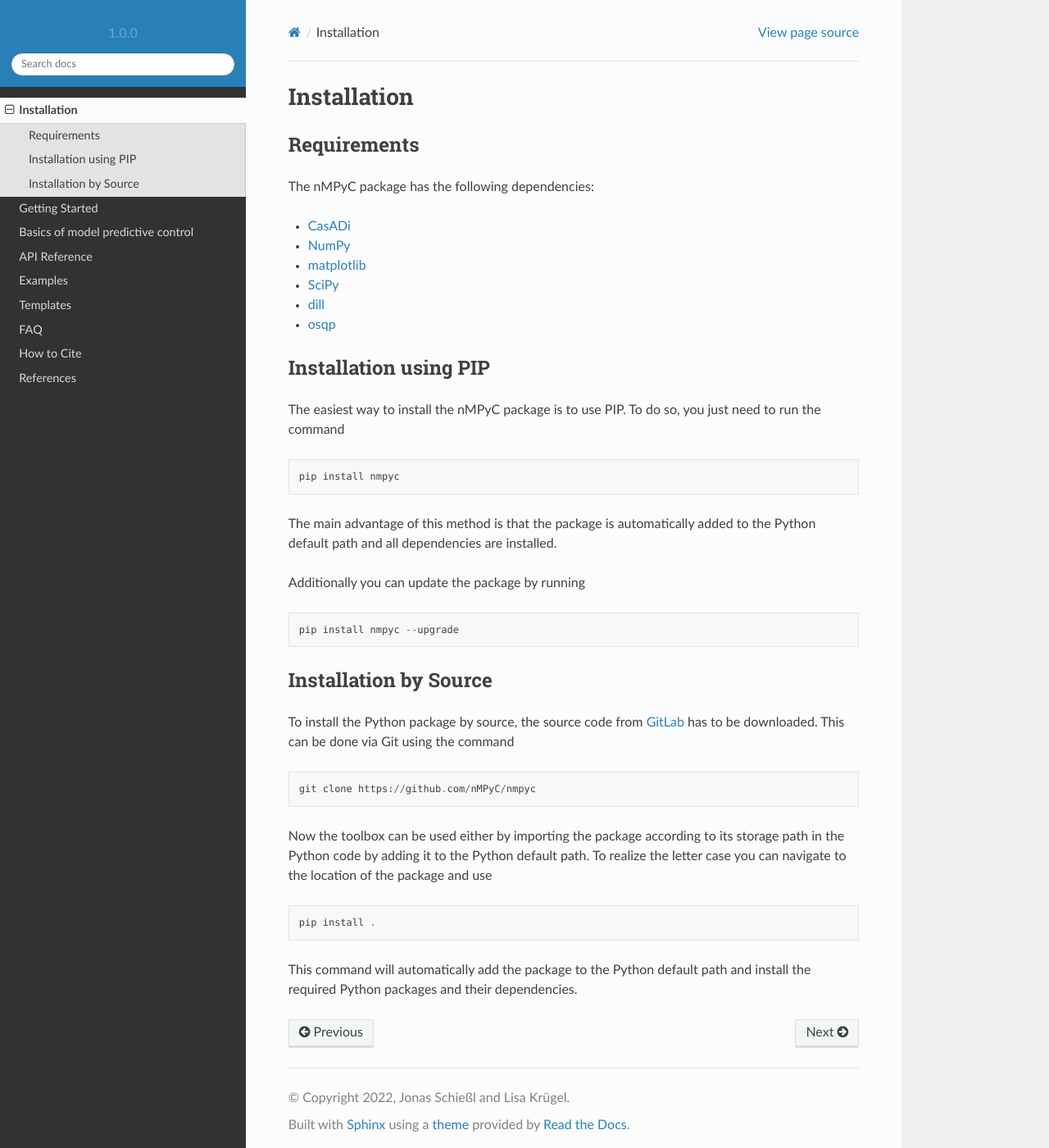
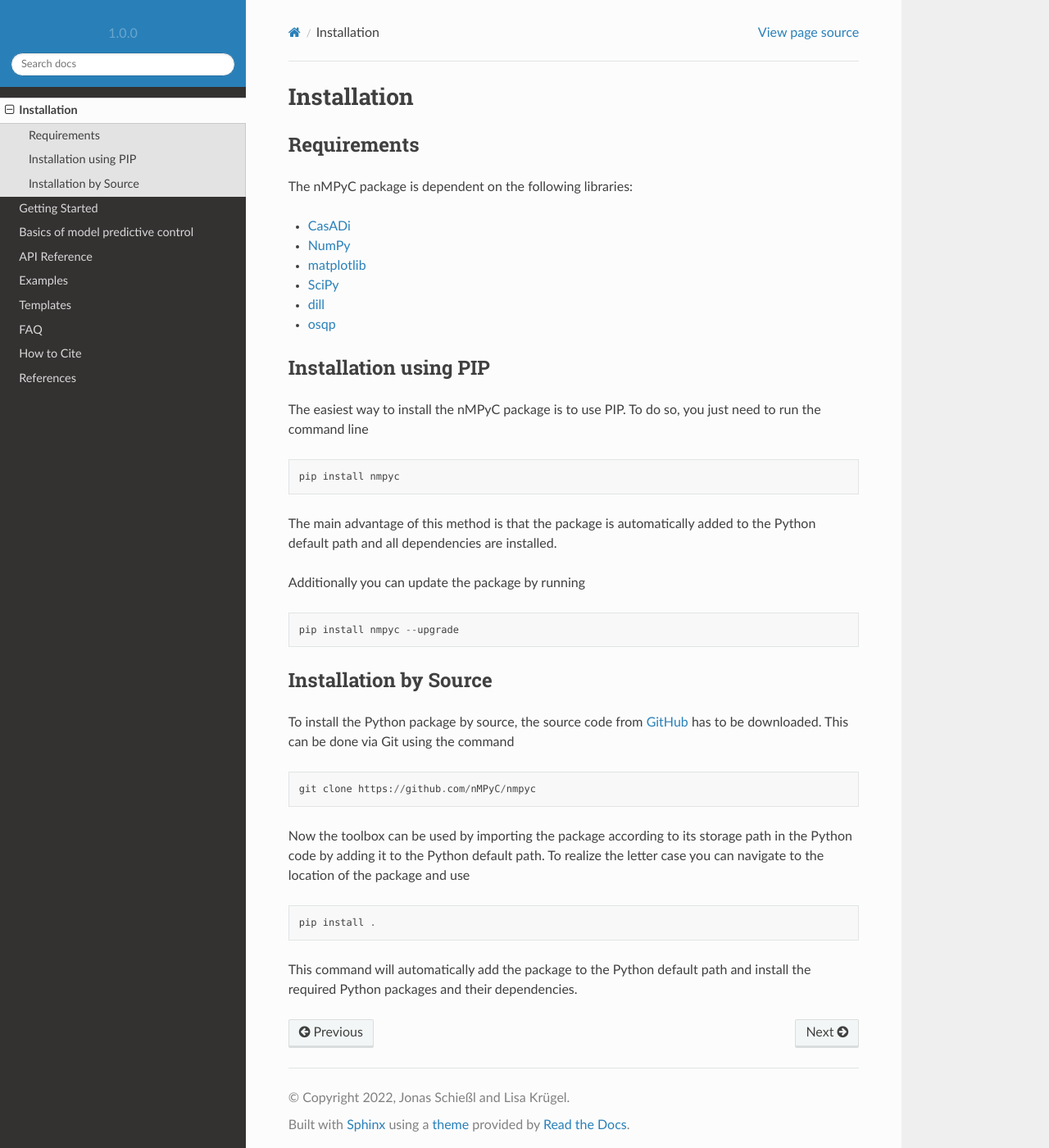
Before and after one commit to nMPyC/nmpyc, a Sphinx documentation site: the page built from docs/source/install.rst, in a window 1280 px wide and 1400 px high. Shown: the whole window at 82% size. Built offline with Sphinx 7.4.7 and the Read the Docs theme 2.0.0, drawn with Linux system fonts in a browser that asks for light colours.

Commit message:
Update install.rst

```diff
--- a/docs/source/install.rst
+++ b/docs/source/install.rst
@@ -4,7 +4,7 @@ Installation
 
 Requirements
 ^^^^^^^^^^^^^^
-The nMPyC package has the following dependencies:
+The nMPyC package is dependent on the following libraries:
 
 - `CasADi <https://web.casadi.org>`_
 - `NumPy <https://numpy.org>`_
@@ -17,7 +17,7 @@ The nMPyC package has the following dependencies:
 Installation using PIP
 ^^^^^^^^^^^^^^^^^^^^^^^
 
-The easiest way to install the nMPyC package is to use PIP. To do so, you just need to run the command
+The easiest way to install the nMPyC package is to use PIP. To do so, you just need to run the command line
 
 ::
 
@@ -35,14 +35,14 @@ Additionally you can update the package by running
 Installation by Source
 ^^^^^^^^^^^^^^^^^^^^^^^^
 
-To install the Python package by source, the source code from `GitLab <https://gitlab.uni-bayreuth.de/bt704963/nmpyc1>`_ has to be downloaded.
+To install the Python package by source, the source code from `GitHub <https://github.com/nMPyC/nmpyc>`_ has to be downloaded.
 This can be done via Git using the command
 
 ::
 
    git clone https://github.com/nMPyC/nmpyc
 
-Now the toolbox can be used either by importing the package according to its storage path in the Python code by adding it to the Python default path.
+Now the toolbox can be used by importing the package according to its storage path in the Python code by adding it to the Python default path.
 To realize the letter case you can navigate to the location of the package and use
 
 ::
```
